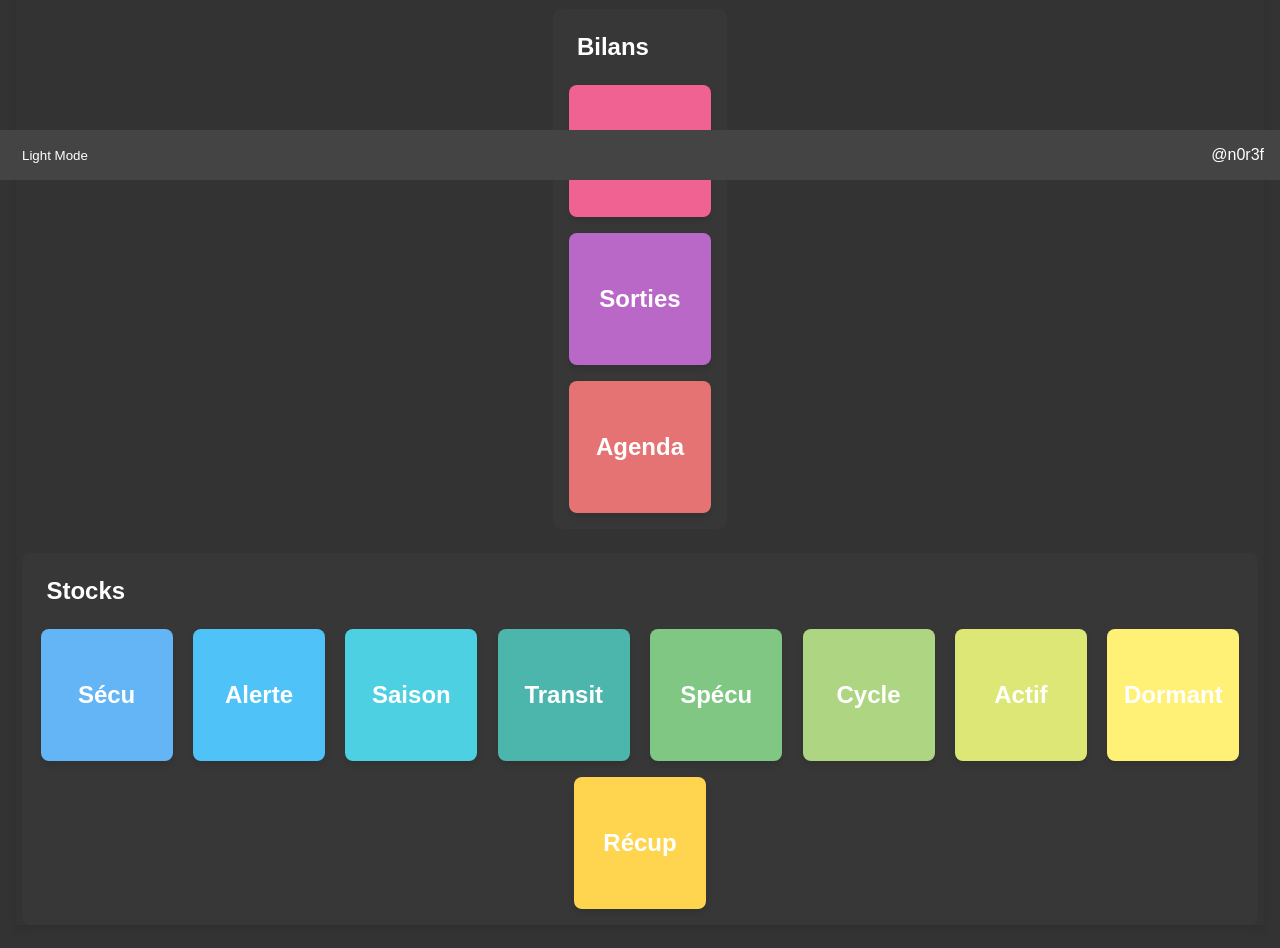
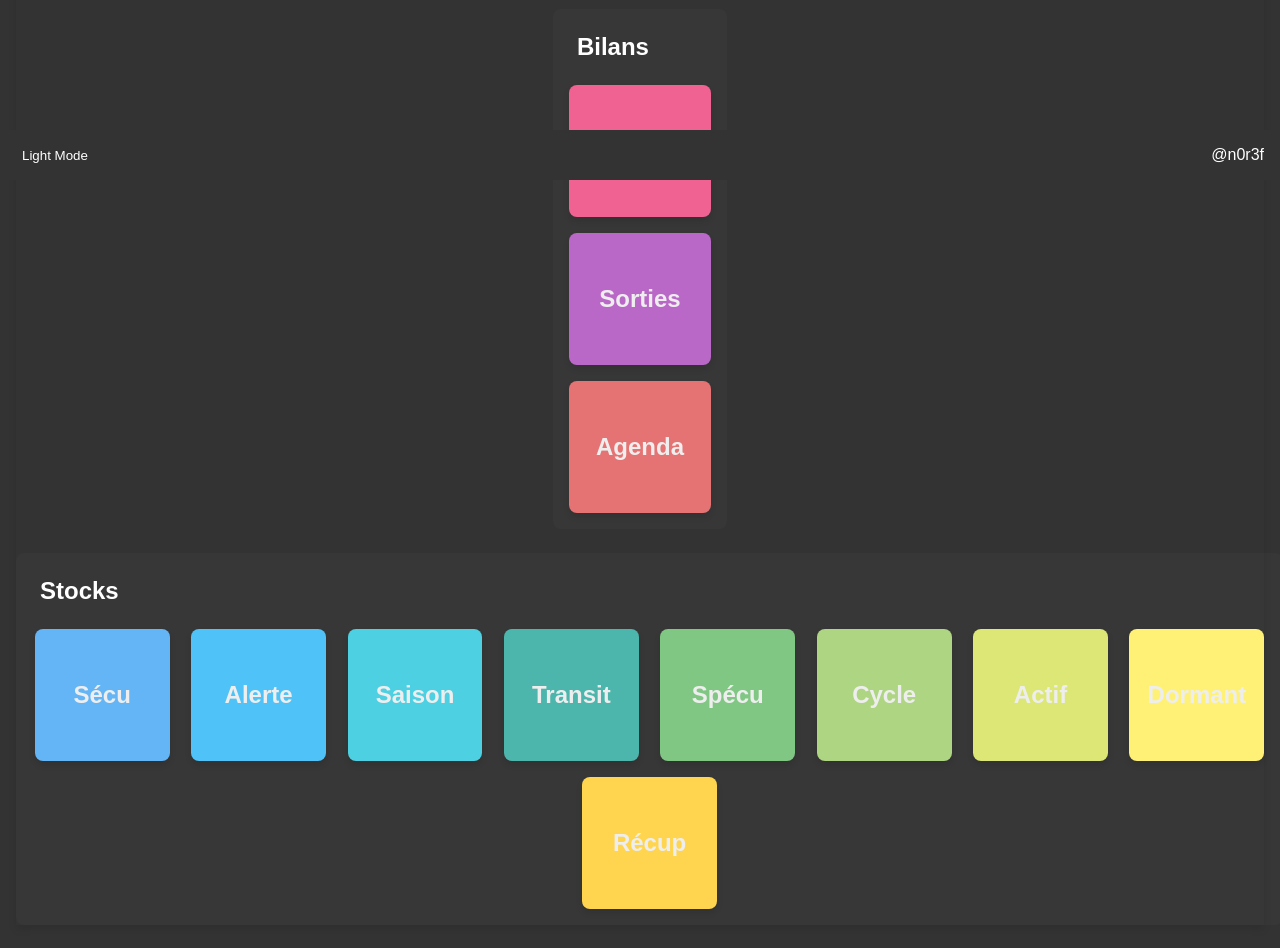
Before and after one commit to N0r3f/appgest, a Next.js app: page / in a window 1280 px wide. Shown: the part 620-1568 px from the top of the page. Built offline with nearby package versions, Linux system fonts and the light colour scheme.

Commit message:
Update stock tile dimensions and adjust header/footer colors for improved styling

```diff
--- a/src/styles/globals.css
+++ b/src/styles/globals.css
@@ -150,8 +150,22 @@ main {
   .stocks {
     flex-direction: row;
     justify-content: space-around;
-    width: 94vw;
+    width: 96.5vw;
   }
+
+  .stocks .tile6,
+  .stocks .tile7,
+  .stocks .tile8,
+  .stocks .tile9,
+  .stocks .tile10,
+  .stocks .tile11,
+  .stocks .tile12,
+  .stocks .tile13,
+  .stocks .tile14 {
+    width: calc(100% /12);
+    height: 80px;
+  }
+
 }
 
 .logistique .tile1, .tracabilite .tile1, .production .tile1, .mediation .tile1, .sav .tile1, .dons .tile1, .bilans .tile1 {
@@ -293,20 +307,20 @@ footer {
 }
 
 .dark header, .dark footer {
-  background-color: #444;
+  background-color: #333;
 }
 
 .light header, .light footer {
   background-color: #eee;
-  color: #000;
+  color: #333;
 }
 
 .dark .tile {
-  color: #fff;
+  color: #eee;
 }
 
 .light .tile {
-  color: #000;
+  color: #333;
 }
 
 .tile-list {
```
